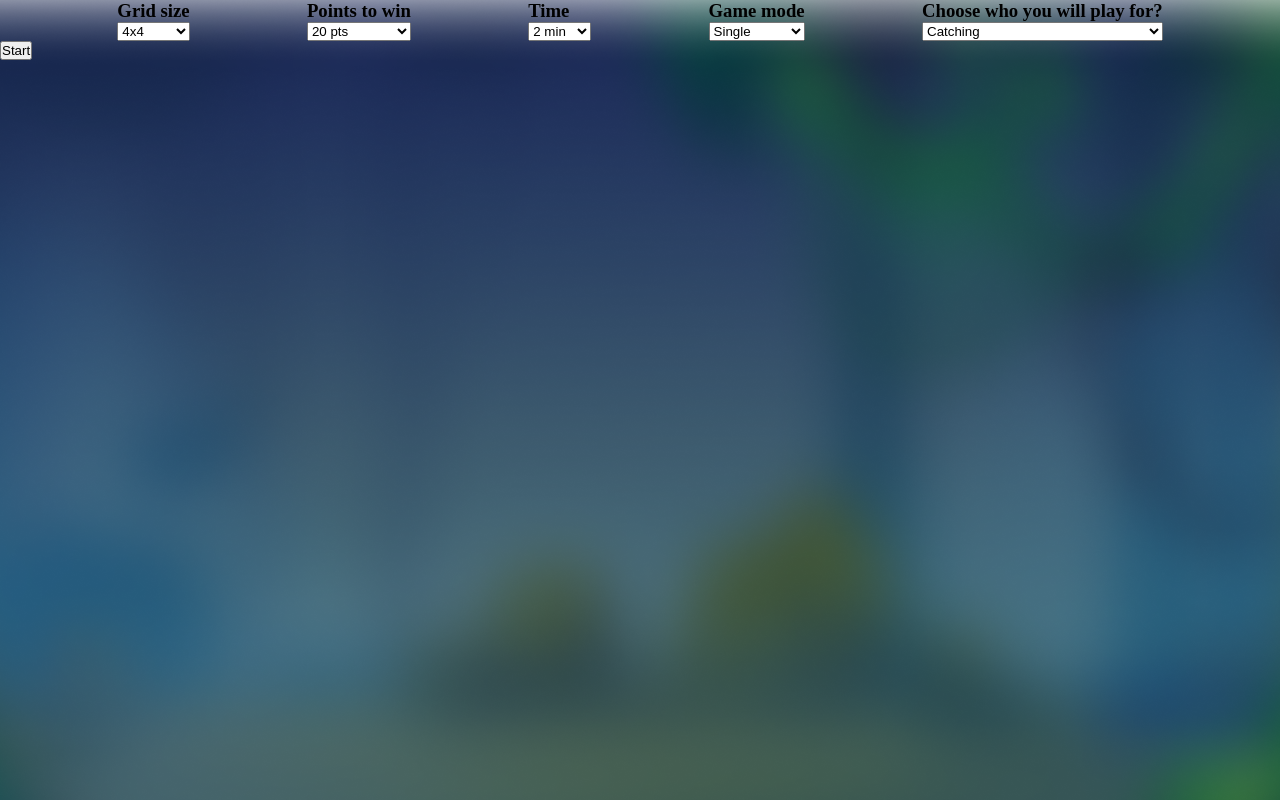
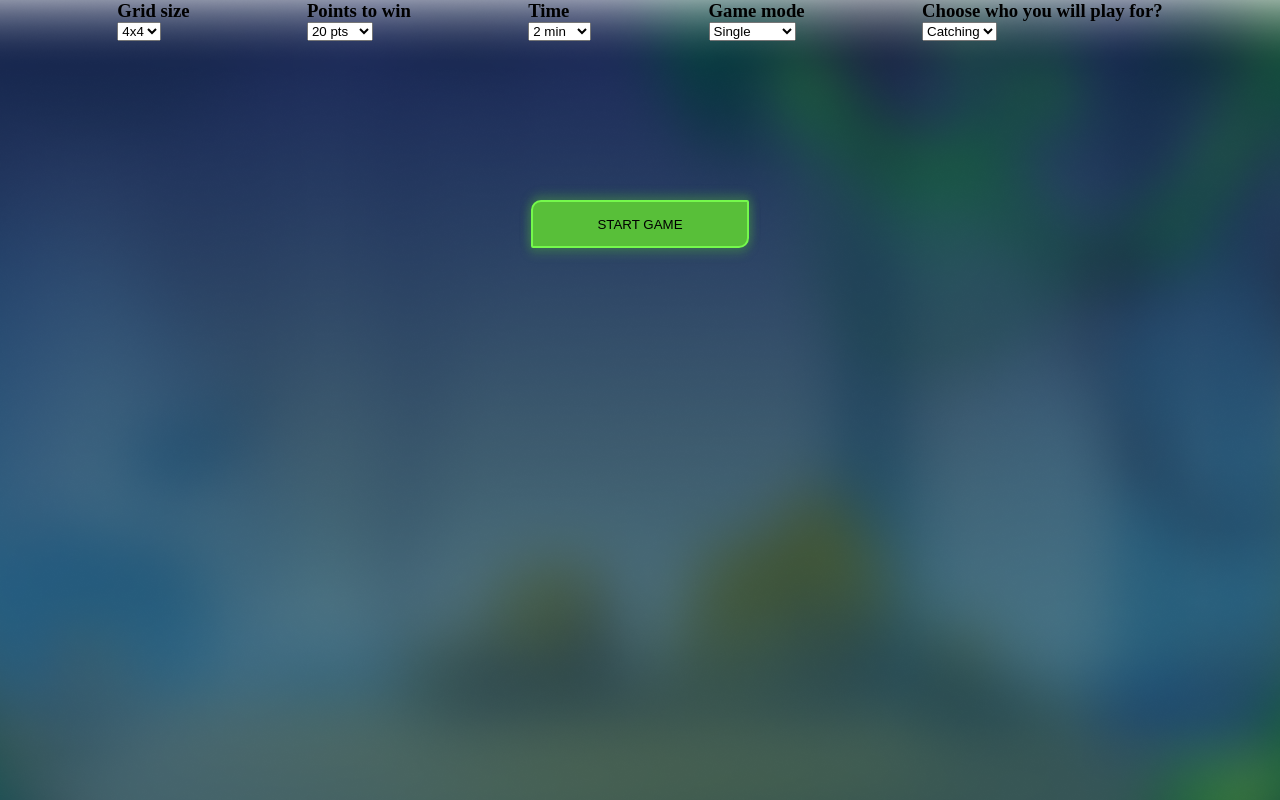
Before and after one commit to belij2111/game-catchGoogle, a plain HTML site: page index.html in a window 1280 px wide. Drawn offline with Linux system fonts and the light colour scheme.

Commit message:
added styles for buttons and game grid

```diff
--- a/src/data/game-logic.js
+++ b/src/data/game-logic.js
@@ -7,8 +7,8 @@ export const GAME_STATUSES = {
 
 const DATA = {
 	cells: {
-		columnsCount: 2,
-		rowsCount: 2,
+		columnsCount: 3,
+		rowsCount: 3,
 	},
 	google: {
 		x: 1,
--- a/src/data/options-game.js
+++ b/src/data/options-game.js
@@ -20,7 +20,7 @@ export const OPTIONS_GAME = {
 		tunings: ["Catching", "Running"],
 	},
 	buttonStart: {
-		header: "Start",
+		header: "START GAME",
 	},
 	buttonRestart: {
 		header: "Play again",
--- a/style.css
+++ b/style.css
@@ -10,14 +10,6 @@ body {
 	background-repeat: no-repeat;
 }
 
-/* .starting {
-	display: flex;
-	flex-direction: column;
-	flex-wrap: wrap;
-	justify-content: center;
-	align-content: center;
-	align-items: center;
-} */
 .wrapper {
 	display: flex;
 	flex-wrap: wrap;
@@ -26,11 +18,13 @@ body {
 	align-items: center;
 	flex-direction: row;
 }
-.wrapper-settings {
+.wrapper-gamePlay {
 	display: flex;
 	flex-direction: column;
 	flex-wrap: wrap;
-	align-items: stretch;
+	justify-content: space-around;
+	align-content: center;
+	align-items: flex-start;
 }
 
 table td {
@@ -43,3 +37,16 @@ img {
 	width: 70%;
 	height: 70%;
 }
+
+.btn {
+	position: absolute;
+	width: 218px;
+	height: 48px;
+	left: 531px;
+	top: 200px;
+	padding: 12px 36px 12px 36px;
+	border: 2px solid rgb(117, 249, 76);
+	border-radius: 10px 2px 10px 2px;
+	box-shadow: 0px -4px 10px 2px rgba(88, 191, 57, 0.25), 0px 4px 10px 2px rgba(88, 191, 57, 0.25);
+	background: rgb(88, 191, 57);
+}
```
